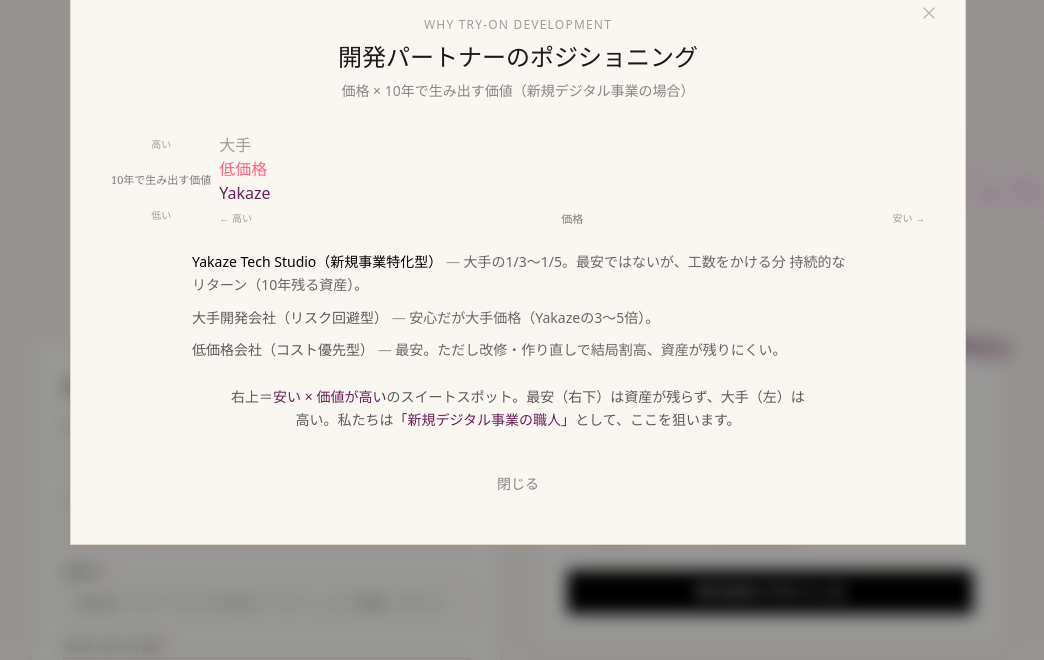
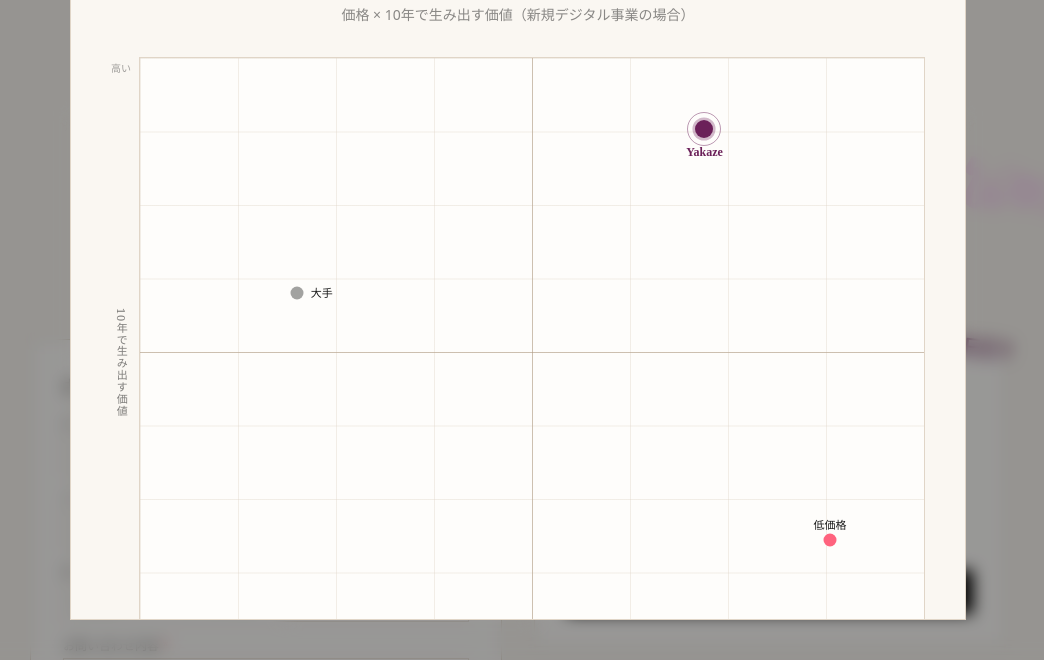
Before and after one commit to tatun55/yakaze-tech-studio-lp-v7, a website built with Vite: page index.html in a window 1280 px wide. Both pictures are taken after a click on the button "なぜ試着開発なのか？". Shown: the part 3695-4355 px from the top of the page, without its empty margins (122-1166 px from the left). Built offline with nearby package versions, Linux system fonts and the light colour scheme; a script that the page names is missing; files whose address does not match are found by name.

Commit message:
fix(lp): 比較モーダルのポジショニングマップCSSを追加・Y軸ラベルの上下逆さま表示を修正
縦書き(writing-mode: vertical-rl)の日本語Y軸ラベルに不要な
transform: rotate(180deg) がかかり「10年で生み出す価値」が
逆さま表示になっていたため回転を除去（縦書きで正立）。

```diff
--- a/src/index.css
+++ b/src/index.css
@@ -329,3 +329,129 @@ html {
     opacity: 1 !important;
   }
 }
+
+/* ──────────────────────────────────────────────────────────────
+   Comparison modal — Positioning Map (replaces the verbose table)
+   X = price (left:high → right:low) · Y = 10-year value (low → high)
+   ────────────────────────────────────────────────────────────── */
+.pmap {
+  position: relative;
+  width: 100%;
+  aspect-ratio: 1 / 1;
+  background-color: #fefdfb;
+  border: 1px solid var(--color-border);
+  background-image:
+    linear-gradient(to right, rgba(224, 213, 199, 0.4) 1px, transparent 1px),
+    linear-gradient(to bottom, rgba(224, 213, 199, 0.4) 1px, transparent 1px);
+  background-size: 12.5% 12.5%;
+  overflow: hidden;
+}
+@media (min-width: 768px) {
+  .pmap {
+    aspect-ratio: 4 / 3;
+  }
+}
+/* center cross (the two axes) */
+.pmap::before,
+.pmap::after {
+  content: "";
+  position: absolute;
+  background: rgba(176, 156, 132, 0.55);
+  pointer-events: none;
+}
+.pmap::before {
+  left: 0;
+  right: 0;
+  top: 50%;
+  height: 1px;
+}
+.pmap::after {
+  top: 0;
+  bottom: 0;
+  left: 50%;
+  width: 1px;
+}
+
+/* a plotted point is a zero-size anchor placed at left%/bottom% */
+.pmap-pt {
+  position: absolute;
+  width: 0;
+  height: 0;
+}
+.pmap-dot {
+  position: absolute;
+  left: 0;
+  top: 0;
+  transform: translate(-50%, -50%);
+  width: 13px;
+  height: 13px;
+  border-radius: 9999px;
+  background: currentColor;
+}
+.pmap-name {
+  position: absolute;
+  left: 0;
+  top: 0;
+  white-space: nowrap;
+  font-family: var(--font-family-serif);
+  font-size: 11px;
+  font-weight: 500;
+  line-height: 1;
+  color: var(--color-base);
+}
+
+/* Yakaze emphasis: larger dot + ring + soft pulse */
+.pmap-dot-hero {
+  width: 18px;
+  height: 18px;
+}
+.pmap-dot-hero::after {
+  content: "";
+  position: absolute;
+  left: 50%;
+  top: 50%;
+  width: 34px;
+  height: 34px;
+  transform: translate(-50%, -50%);
+  border-radius: 9999px;
+  border: 1.5px solid currentColor;
+  opacity: 0.45;
+}
+.pmap-pulse {
+  animation: pmapPulse 2.4s ease-in-out infinite;
+}
+@keyframes pmapPulse {
+  0%,
+  100% {
+    box-shadow: 0 0 0 0 rgba(107, 32, 89, 0.4);
+  }
+  50% {
+    box-shadow: 0 0 0 11px rgba(107, 32, 89, 0);
+  }
+}
+.pmap-name-hero {
+  color: #6b2059;
+  font-weight: 600;
+  font-size: 12px;
+}
+
+/* y-axis title, vertical Japanese text (upright, top-to-bottom) */
+.pmap-yaxis {
+  writing-mode: vertical-rl;
+  letter-spacing: 0.08em;
+  white-space: nowrap;
+}
+
+/* small square legend swatch */
+.pmap-key {
+  width: 10px;
+  height: 10px;
+  border-radius: 2px;
+  flex-shrink: 0;
+}
+
+@media (prefers-reduced-motion: reduce) {
+  .pmap-pulse {
+    animation: none !important;
+  }
+}
```
